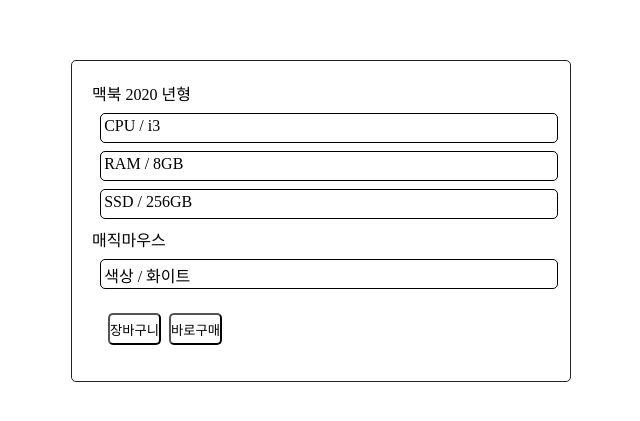
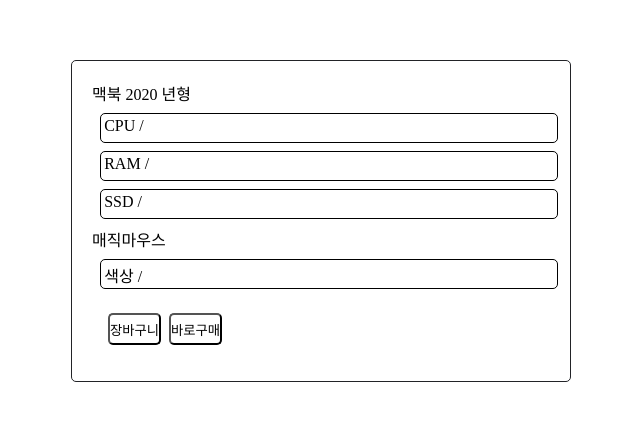
Before and after one commit to khunjeong/frontend-test-0.1.2, a React (Create React App) app: page / in a window 1280 px wide. Shown: the part 179-600 px from the top of the page, without its empty margins (319-959 px from the left). Built offline with nearby package versions, Linux system fonts and the light colour scheme.

Commit message:
FEAT: Candidate Component 추가

```diff
--- a/package.json
+++ b/package.json
@@ -11,6 +11,7 @@
     "@types/react": "^18.0.8",
     "@types/react-dom": "^18.0.3",
     "@types/styled-components": "^5.1.26",
+    "immutability-helper": "^3.1.1",
     "react": "^18.1.0",
     "react-dom": "^18.1.0",
     "react-scripts": "5.0.1",
--- a/src/App.tsx
+++ b/src/App.tsx
@@ -1,12 +1,13 @@
-import React, { useEffect, useMemo, useState } from 'react';
+import React, { useCallback, useEffect, useMemo, useState } from 'react';
 import './App.css';
+
+import update from 'immutability-helper';
 
 import { IShoppingSale } from './api/structures/shoppings/sales/IShoppingSale';
 
 import { IShoppingSaleUnit } from './api/structures/shoppings/sales/IShoppingSaleUnit';
 import { IShoppingSaleUnitOption } from './api/structures/shoppings/sales/IShoppingSaleUnitOption';
-
-import { Button, Dropdown } from './components';
+import { Button, Candidate, Dropdown } from './components';
 interface Props {
   sale: IShoppingSale;
 }
@@ -17,19 +18,38 @@
 }
 
 function App({ sale }: Props) {
-  console.log({ sale });
   const [shoppingResult, setShoppingResult] = useState<
-    IShoppingSaleUnitOption[]
+    {
+      unitId: string;
+      cadidateIds: string[];
+    }[]
   >([]);
   const [options, setOptions] = useState<IShoppingSaleUnitOption[][]>([]);
 
+  const addShoppingResult = useCallback(
+    (unitId: string, cadidateIds: string[]) => {
+      setShoppingResult(
+        update(shoppingResult, {
+          $push: [
+            {
+              unitId,
+              cadidateIds,
+            },
+          ],
+        })
+      );
+    },
+    [shoppingResult]
+  );
+
   useEffect(() => {
+    console.log({ sale });
     setOptions(sale.units.map((unit) => unit.options));
   }, [sale]);
 
-  useEffect(() => {
-    console.log(options[0]);
-  }, [options]);
+  // useEffect(() => {
+  //   console.log('1111', shoppingResult);
+  // }, [shoppingResult]);
 
   return (
     <div className='App'>
@@ -37,23 +57,13 @@
         {sale.units.map((unit, index) => {
           const { id, product } = unit;
           return (
-            <div key={id}>
-              <span>{product.name}</span>
-              <>
-                {options.length &&
-                  options[index].map((option) => (
-                    <Dropdown
-                      key={option.id}
-                      name={option.name}
-                      value={option.candidates[0]}
-                      candidates={option.candidates}
-                      onUpdateBlock={(data) => {
-                        console.log({ data });
-                      }}
-                    />
-                  ))}
-              </>
-            </div>
+            <Candidate
+              key={id}
+              unit={unit}
+              onAddShopping={(unitSelectOptions) => {
+                console.log({ unitSelectOptions });
+              }}
+            />
           );
         })}
         <div className='flexContainer'>
--- a/src/api/structures/shoppings/sales/IShoppingSaleUnitOptionCandidate.ts
+++ b/src/api/structures/shoppings/sales/IShoppingSaleUnitOptionCandidate.ts
@@ -1,4 +1,4 @@
-import { IAttachmentFile } from "../../common/IAttachmentFile";
+import { IAttachmentFile } from '../../common/IAttachmentFile';
 
 /**
  * 매물 유닛에서의 옵션 중, 선택 가능한 개별 후보 요소의 정보.
@@ -21,8 +21,7 @@
  *
  * @author Samchon
  */
-export interface IShoppingSaleUnitOptionCandidate
-{
+export interface IShoppingSaleUnitOptionCandidate {
   /**
    * Primary Key.
    */
--- /dev/null
+++ b/src/components/Candidate/Candidate.styled.ts
@@ -0,0 +1,3 @@
+import styled from 'styled-components';
+
+export const CandidateWrapper = styled.div``;
--- /dev/null
+++ b/src/components/Candidate/Candidate.tsx
@@ -0,0 +1,79 @@
+import React, { useEffect, useState } from 'react';
+
+import update from 'immutability-helper';
+
+import { Dropdown } from '../../components';
+
+import { IShoppingSaleUnit } from '../../api/structures/shoppings/sales/IShoppingSaleUnit';
+import { IShoppingSaleUnitOption } from '../../api/structures/shoppings/sales/IShoppingSaleUnitOption';
+import { IShoppingSaleUnitOptionCandidate } from '../../api/structures/shoppings/sales/IShoppingSaleUnitOptionCandidate';
+import { IShoppingSaleUnitStock } from '../../api/structures/shoppings/sales/IShoppingSaleUnitStock';
+
+import * as S from './Candidate.styled';
+
+interface ICandidatesResult extends IShoppingSaleUnitOptionCandidate {
+  optionId: string;
+}
+const Candidate = ({
+  unit,
+  onAddShopping,
+}: {
+  unit: IShoppingSaleUnit;
+  onAddShopping: (
+    unitSelectOptions: IShoppingSaleUnitOptionCandidate[]
+  ) => void;
+}) => {
+  const [selectCandidates, setSelectCandidates] = useState<ICandidatesResult[]>(
+    []
+  );
+
+  useEffect(() => {
+    if (unit.options.length === selectCandidates.length) {
+      onAddShopping(selectCandidates);
+    }
+  }, [selectCandidates]);
+
+  return (
+    <S.CandidateWrapper>
+      <span>{`${unit.name}`}</span>
+      {unit.options.map((option, index) => {
+        const selectIndex = selectCandidates.findIndex(
+          (candidate) => candidate.optionId === option.id
+        );
+        return (
+          <Dropdown
+            key={option.id}
+            name={option.name}
+            value={selectCandidates[selectIndex]}
+            candidates={option.candidates}
+            onUpdateBlock={(data) => {
+              if (selectIndex !== -1) {
+                if (!(selectCandidates[selectIndex].id === data.id)) {
+                  setSelectCandidates(
+                    update(selectCandidates, {
+                      [selectIndex]: {
+                        $set: {
+                          id: data.id,
+                          name: data.name,
+                          images: data.images,
+                          optionId: option.id,
+                        },
+                      },
+                    })
+                  );
+                }
+              } else {
+                setSelectCandidates([
+                  ...selectCandidates,
+                  { optionId: option.id, ...data },
+                ]);
+              }
+            }}
+          />
+        );
+      })}
+    </S.CandidateWrapper>
+  );
+};
+
+export default Candidate;
--- /dev/null
+++ b/src/components/Candidate/index.ts
@@ -0,0 +1 @@
+export { default as Candidate } from './Candidate';
--- a/src/components/Dropdown/Dropdown.tsx
+++ b/src/components/Dropdown/Dropdown.tsx
@@ -2,8 +2,6 @@
 
 import * as S from './Dropdown.styled';
 
-import { IShoppingSaleUnitOption } from '../../api/structures/shoppings/sales/IShoppingSaleUnitOption';
-import { IShoppingSaleUnitOptionCandidate } from '../../api/structures/shoppings/sales/IShoppingSaleUnitOptionCandidate';
 import { IDropdownProps } from './Dropdown.type';
 
 const Dropdown = (props: IDropdownProps) => {
@@ -12,7 +10,7 @@
 
   return (
     <S.DropdownWrapper onClick={() => setIsOpen((isOpen) => !isOpen)}>
-      <span>{`${name} / ${value.name}`} </span>
+      <span>{`${name} / ${value ? value.name : ''}`} </span>
       {isOpen && (
         <S.ItemsWrapper>
           {candidates.map((candidate) => {
--- a/src/components/Dropdown/Dropdown.type.ts
+++ b/src/components/Dropdown/Dropdown.type.ts
@@ -2,7 +2,7 @@
 
 export interface IDropdownProps {
   name: string;
-  value: IShoppingSaleUnitOptionCandidate;
+  value?: IShoppingSaleUnitOptionCandidate;
   candidates: IShoppingSaleUnitOptionCandidate[];
   onUpdateBlock: (data: IShoppingSaleUnitOptionCandidate) => void;
 }
--- a/src/components/index.ts
+++ b/src/components/index.ts
@@ -1,2 +1,3 @@
 export { Button } from './Button';
+export { Candidate } from './Candidate';
 export { Dropdown } from './Dropdown';
```
Also changed, not shown: src/api/structures/shoppings/sales/IShoppingSaleUnitStock.ts (+6 -9 lines), 1 other file (tests, documents, lock files or other folders). Lines whose indentation alone changed are shown as unchanged.
